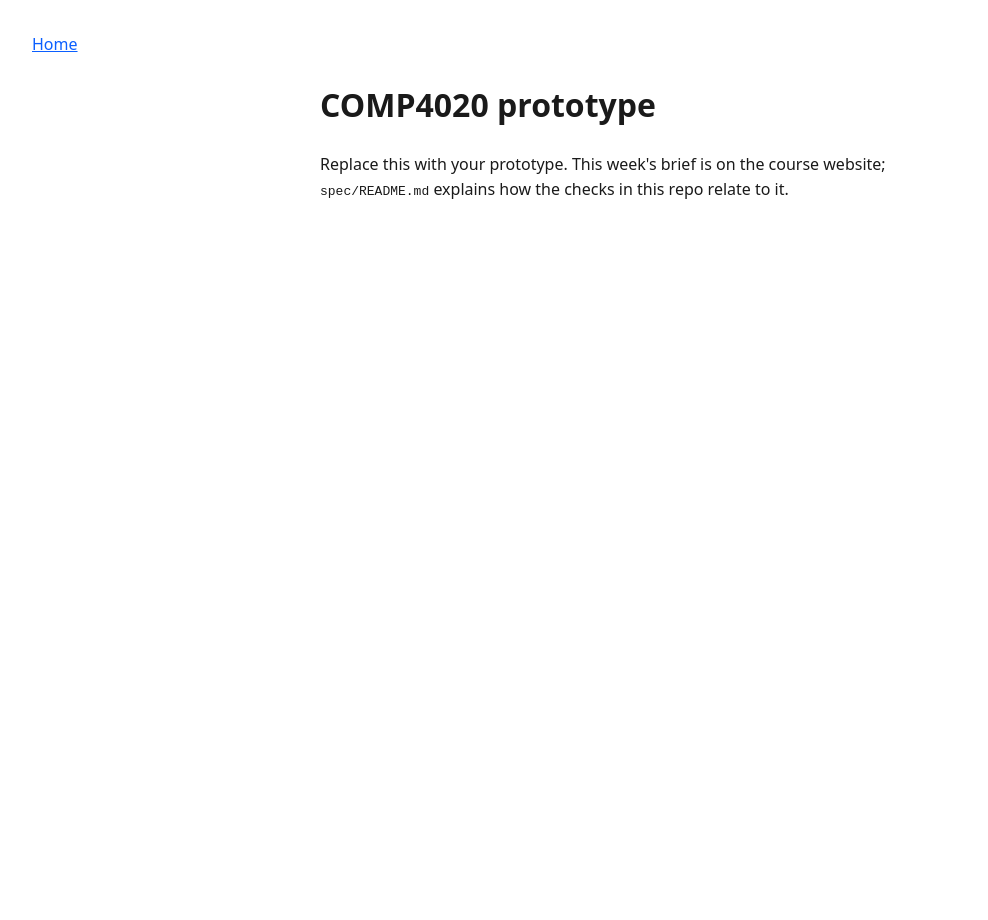
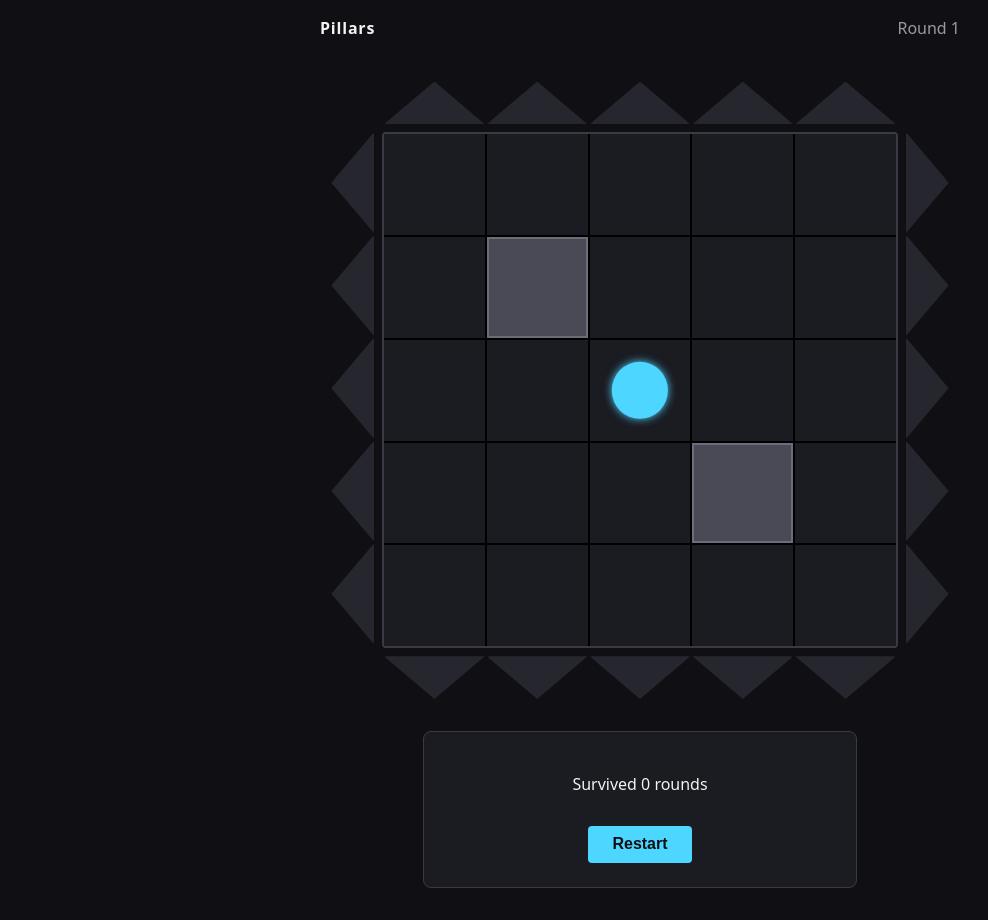
Before and after one commit to comp4020-agentic-coding-studio/comp4020-crit5-wally0225, a website built with Vite: page index.html in a window 1280 px wide. Shown: the whole page, without its empty margins (0-988 px from the left). Before the commit the page ends 800 px from the top, so only its background shows below. Built offline with nearby package versions, Linux system fonts and the light colour scheme.

Commit message:
game: build the playable MVP
render.ts is the only module that touches the DOM: it positions the player,
lights up the active direction's arrows, extends/retracts pillar bars via a
CSS transition, and shows the game-over state. main.ts is wiring only --- a
single requestAnimationFrame loop driving advancePhase -> checkCollision ->
render, plus arrow-key movement and a restart button. index.html and
styles.css give it a minimal dark arena with no on-screen instructions
anywhere: the game opens straight into an active warning.

```diff
--- a/index.html
+++ b/index.html
@@ -3,10 +3,10 @@
   <head>
     <meta charset="UTF-8" />
     <meta name="viewport" content="width=device-width, initial-scale=1.0" />
-    <title>COMP4020 prototype</title>
+    <title>Pillars</title>
     <meta
       name="description"
-      content="Replace this with one sentence saying what this page is. A search result and a link preview both show it."
+      content="A tiny survival game: read the warning, get behind a wall, live."
     />
 
     <!--
@@ -23,15 +23,33 @@
   <body>
     <header>
       <nav aria-label="Primary">
-        <a href="./">Home</a>
+        <a href="./">Pillars</a>
       </nav>
+      <p id="round" aria-live="polite"></p>
     </header>
     <main>
-      <h1>COMP4020 prototype</h1>
-      <p>
-        Replace this with your prototype. This week's brief is on the course website;
-        <code>spec/README.md</code> explains how the checks in this repo relate to it.
-      </p>
+      <h1 class="visually-hidden">Pillars</h1>
+      <div id="arena">
+        <div class="arrow-row arrow-up" data-direction="up">
+          <span></span><span></span><span></span><span></span><span></span>
+        </div>
+        <div class="middle-row">
+          <div class="arrow-col arrow-left" data-direction="left">
+            <span></span><span></span><span></span><span></span><span></span>
+          </div>
+          <div id="board"></div>
+          <div class="arrow-col arrow-right" data-direction="right">
+            <span></span><span></span><span></span><span></span><span></span>
+          </div>
+        </div>
+        <div class="arrow-row arrow-down" data-direction="down">
+          <span></span><span></span><span></span><span></span><span></span>
+        </div>
+      </div>
+      <div id="game-over" class="end-state" hidden>
+        <p id="rounds-survived"></p>
+        <button id="restart" type="button">Restart</button>
+      </div>
     </main>
     <script type="module" src="./main.ts"></script>
   </body>
--- a/main.ts
+++ b/main.ts
@@ -1,4 +1,38 @@
-// The TypeScript entry point, loaded as a module by index.html. Vite compiles
-// it; `pnpm typecheck` type-checks it. If the week's spec rules out
-// JavaScript, delete this file and the script tag that loads it.
-export {};
+// Wiring only: build the initial state, hook up input, run the render loop.
+// All rules live in game-logic.ts; all DOM writes live in render.ts.
+import { advancePhase, checkCollision, createInitialState, movePlayer, restart } from "./game-logic.ts";
+import { initUI, render } from "./render.ts";
+
+let state = createInitialState({ now: performance.now() });
+
+initUI(state.walls);
+render(state);
+
+const KEY_DELTAS: Record<string, [number, number]> = {
+  ArrowUp: [0, -1],
+  ArrowDown: [0, 1],
+  ArrowLeft: [-1, 0],
+  ArrowRight: [1, 0],
+};
+
+window.addEventListener("keydown", (event) => {
+  const delta = KEY_DELTAS[event.key];
+  if (!delta) return;
+  event.preventDefault();
+  state = movePlayer(state, delta[0], delta[1]);
+  render(state);
+});
+
+document.querySelector<HTMLButtonElement>("#restart")!.addEventListener("click", () => {
+  state = restart(state, performance.now());
+  render(state);
+});
+
+function tick(now: number): void {
+  state = advancePhase(state, now);
+  state = checkCollision(state, now);
+  render(state);
+  requestAnimationFrame(tick);
+}
+
+requestAnimationFrame(tick);
--- /dev/null
+++ b/render.ts
@@ -0,0 +1,98 @@
+// The only module that touches the DOM: reads a GameState and writes it out.
+// Never mutates state --- game-logic.ts owns that.
+import { travelDistance, type Direction, type Wall } from "./safe-cells.ts";
+import type { GameState } from "./game-logic.ts";
+
+const N = 5;
+const CELL_PCT = 100 / N;
+const DIRECTIONS: Direction[] = ["up", "down", "left", "right"];
+
+let boardEl: HTMLElement;
+let playerEl: HTMLElement;
+let roundEl: HTMLElement;
+let gameOverEl: HTMLElement;
+let roundsSurvivedEl: HTMLElement;
+const arrowEls = new Map<Direction, HTMLElement>();
+const pillarEls = new Map<Direction, HTMLElement[]>();
+
+export function initUI(walls: Wall[]): void {
+  boardEl = document.querySelector<HTMLElement>("#board")!;
+  roundEl = document.querySelector<HTMLElement>("#round")!;
+  gameOverEl = document.querySelector<HTMLElement>("#game-over")!;
+  roundsSurvivedEl = document.querySelector<HTMLElement>("#rounds-survived")!;
+
+  for (const direction of DIRECTIONS) {
+    arrowEls.set(
+      direction,
+      document.querySelector<HTMLElement>(`[data-direction="${direction}"]`)!,
+    );
+  }
+
+  for (let row = 1; row <= N; row++) {
+    for (let col = 1; col <= N; col++) {
+      const cell = document.createElement("div");
+      cell.className = "cell";
+      if (walls.some((w) => w.col === col && w.row === row)) cell.classList.add("wall");
+      boardEl.append(cell);
+    }
+  }
+
+  const pillarsWrap = document.createElement("div");
+  pillarsWrap.className = "pillars";
+  boardEl.append(pillarsWrap);
+
+  for (const direction of DIRECTIONS) {
+    const els: HTMLElement[] = [];
+    for (let lane = 1; lane <= N; lane++) {
+      const pillar = document.createElement("div");
+      pillar.className = `pillar pillar-${direction}`;
+      if (direction === "up" || direction === "down") {
+        pillar.style.left = `${(lane - 1) * CELL_PCT}%`;
+        pillar.style.width = `${CELL_PCT}%`;
+        pillar.style[direction === "up" ? "top" : "bottom"] = "0";
+      } else {
+        pillar.style.top = `${(lane - 1) * CELL_PCT}%`;
+        pillar.style.height = `${CELL_PCT}%`;
+        pillar.style[direction === "left" ? "left" : "right"] = "0";
+      }
+      pillarsWrap.append(pillar);
+      els.push(pillar);
+    }
+    pillarEls.set(direction, els);
+  }
+
+  playerEl = document.createElement("div");
+  playerEl.className = "player";
+  boardEl.append(playerEl);
+}
+
+export function render(state: GameState): void {
+  playerEl.style.left = `${(state.player.col - 1) * CELL_PCT + CELL_PCT / 2}%`;
+  playerEl.style.top = `${(state.player.row - 1) * CELL_PCT + CELL_PCT / 2}%`;
+
+  const warningThroughRetract =
+    state.phase === "warning" || state.phase === "attack" || state.phase === "retract";
+  for (const direction of DIRECTIONS) {
+    arrowEls
+      .get(direction)!
+      .classList.toggle("active", warningThroughRetract && direction === state.direction);
+  }
+
+  for (const direction of DIRECTIONS) {
+    const extending = state.phase === "attack" && direction === state.direction;
+    const sizeProp = direction === "up" || direction === "down" ? "height" : "width";
+    pillarEls.get(direction)!.forEach((el, i) => {
+      const distance = travelDistance(direction, i + 1, state.walls, state.n);
+      el.style.transitionDuration = extending ? "1s" : "2s";
+      el.style[sizeProp] = `${extending ? distance * CELL_PCT : 0}%`;
+    });
+  }
+
+  roundEl.textContent = `Round ${state.round}`;
+
+  gameOverEl.hidden = state.phase !== "gameOver";
+  if (state.phase === "gameOver") {
+    const survived = state.round - 1;
+    roundsSurvivedEl.textContent = `Survived ${survived} round${survived === 1 ? "" : "s"}`;
+  }
+}
--- a/styles.css
+++ b/styles.css
@@ -1,9 +1,36 @@
 body {
   margin: 0;
-  padding: 2rem;
+  padding: 0 1rem 2rem;
   font-family: system-ui, sans-serif;
   line-height: 1.6;
-  color: #1a1a1a;
+  color: #f2f2f2;
+  background: #101014;
+}
+
+header {
+  display: flex;
+  align-items: center;
+  justify-content: space-between;
+  max-width: 40rem;
+  margin: 0 auto;
+  padding: 1rem 0;
+}
+
+nav a {
+  color: #f2f2f2;
+  text-decoration: none;
+  font-weight: 700;
+  letter-spacing: 0.05em;
+}
+
+#round {
+  margin: 0;
+  font-variant-numeric: tabular-nums;
+  color: #9a9aa5;
+}
+
+a {
+  color: #6fb1ff;
 }
 
 main {
@@ -11,6 +38,163 @@ main {
   margin: 0 auto;
 }
 
-a {
-  color: #0b5fff;
+.visually-hidden {
+  position: absolute;
+  width: 1px;
+  height: 1px;
+  overflow: hidden;
+  clip: rect(0 0 0 0);
+  white-space: nowrap;
 }
+
+#arena {
+  --board-size: min(80vmin, 32rem);
+  --arrow-thickness: max(1.25rem, calc(var(--board-size) / 12));
+  display: flex;
+  flex-direction: column;
+  align-items: center;
+  gap: 0.5rem;
+  margin: 1.5rem auto 0;
+}
+
+.middle-row {
+  display: flex;
+  align-items: stretch;
+  gap: 0.5rem;
+}
+
+.arrow-row,
+.arrow-col {
+  display: flex;
+  gap: 2px;
+}
+
+.arrow-row {
+  width: var(--board-size);
+  height: var(--arrow-thickness);
+}
+
+.arrow-col {
+  flex-direction: column;
+  width: var(--arrow-thickness);
+  height: var(--board-size);
+}
+
+.arrow-row span,
+.arrow-col span {
+  flex: 1;
+  background: #26262e;
+  border-radius: 2px;
+  transition: background-color 0.2s ease;
+}
+
+.arrow-row.active span,
+.arrow-col.active span {
+  background: #ff4d4d;
+  box-shadow: 0 0 0.6rem #ff4d4d;
+}
+
+.arrow-up span {
+  clip-path: polygon(50% 0, 100% 100%, 0 100%);
+}
+.arrow-down span {
+  clip-path: polygon(50% 100%, 0 0, 100% 0);
+}
+.arrow-left span {
+  clip-path: polygon(0 50%, 100% 0, 100% 100%);
+}
+.arrow-right span {
+  clip-path: polygon(100% 50%, 0 0, 0 100%);
+}
+
+#board {
+  position: relative;
+  width: var(--board-size);
+  height: var(--board-size);
+  display: grid;
+  grid-template-columns: repeat(5, 1fr);
+  grid-template-rows: repeat(5, 1fr);
+  gap: 2px;
+  background: #000;
+  border: 2px solid #3a3a44;
+  border-radius: 4px;
+  overflow: hidden;
+}
+
+.cell {
+  background: #1b1b22;
+}
+
+.cell.wall {
+  background: #4a4a56;
+  box-shadow: inset 0 0 0 2px #6c6c7a;
+}
+
+.pillars {
+  position: absolute;
+  inset: 0;
+  pointer-events: none;
+}
+
+.pillar {
+  position: absolute;
+  background: repeating-linear-gradient(
+    45deg,
+    #ff4d4d,
+    #ff4d4d 6px,
+    #c92e2e 6px,
+    #c92e2e 12px
+  );
+  transition-property: height, width;
+  transition-timing-function: linear;
+}
+
+.player {
+  position: absolute;
+  width: calc(var(--board-size) / 5 * 0.55);
+  height: calc(var(--board-size) / 5 * 0.55);
+  background: #4dd6ff;
+  border-radius: 50%;
+  transform: translate(-50%, -50%);
+  box-shadow: 0 0 0.5rem #4dd6ff;
+  transition:
+    left 0.08s linear,
+    top 0.08s linear;
+}
+
+.end-state {
+  max-width: 24rem;
+  margin: 2rem auto 0;
+  padding: 1.5rem;
+  text-align: center;
+  background: #1b1b22;
+  border: 1px solid #3a3a44;
+  border-radius: 8px;
+}
+
+.end-state[hidden] {
+  display: none;
+}
+
+#restart {
+  margin-top: 0.75rem;
+  padding: 0.6rem 1.5rem;
+  font-size: 1rem;
+  font-weight: 700;
+  color: #101014;
+  background: #4dd6ff;
+  border: none;
+  border-radius: 4px;
+  cursor: pointer;
+}
+
+#restart:hover,
+#restart:focus-visible {
+  background: #7fe2ff;
+}
+
+@media (max-width: 480px) {
+  #arena {
+    --board-size: min(85vmin, 22rem);
+  }
+}
```
